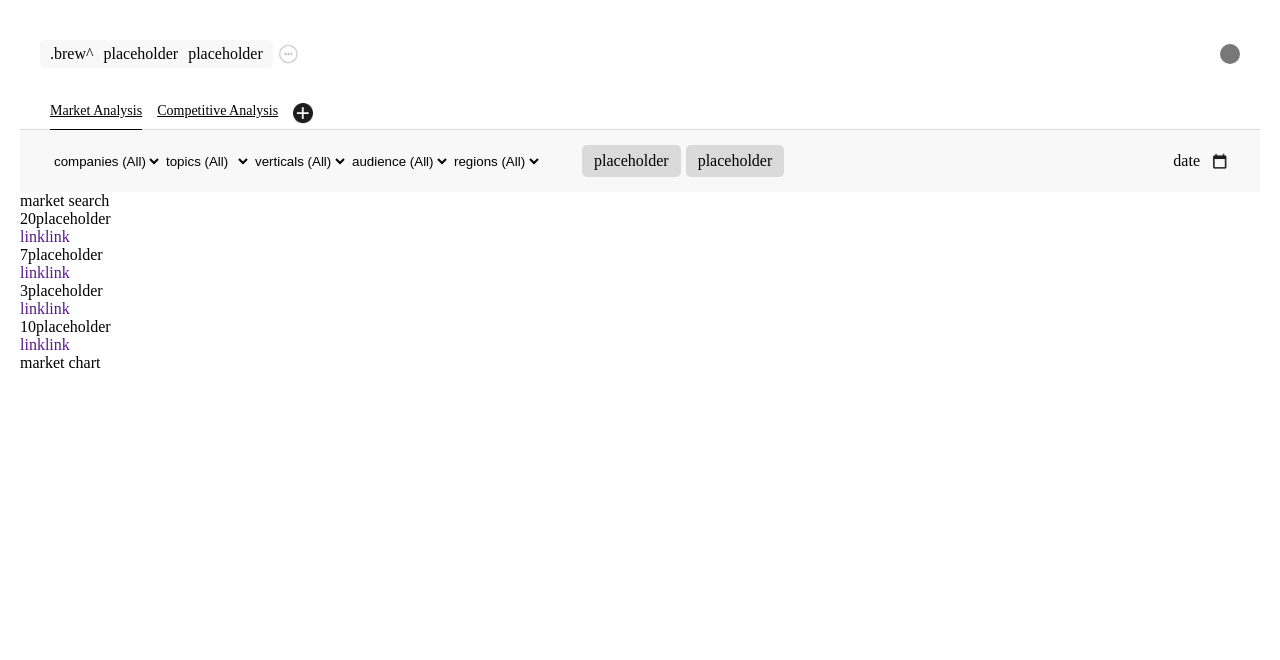
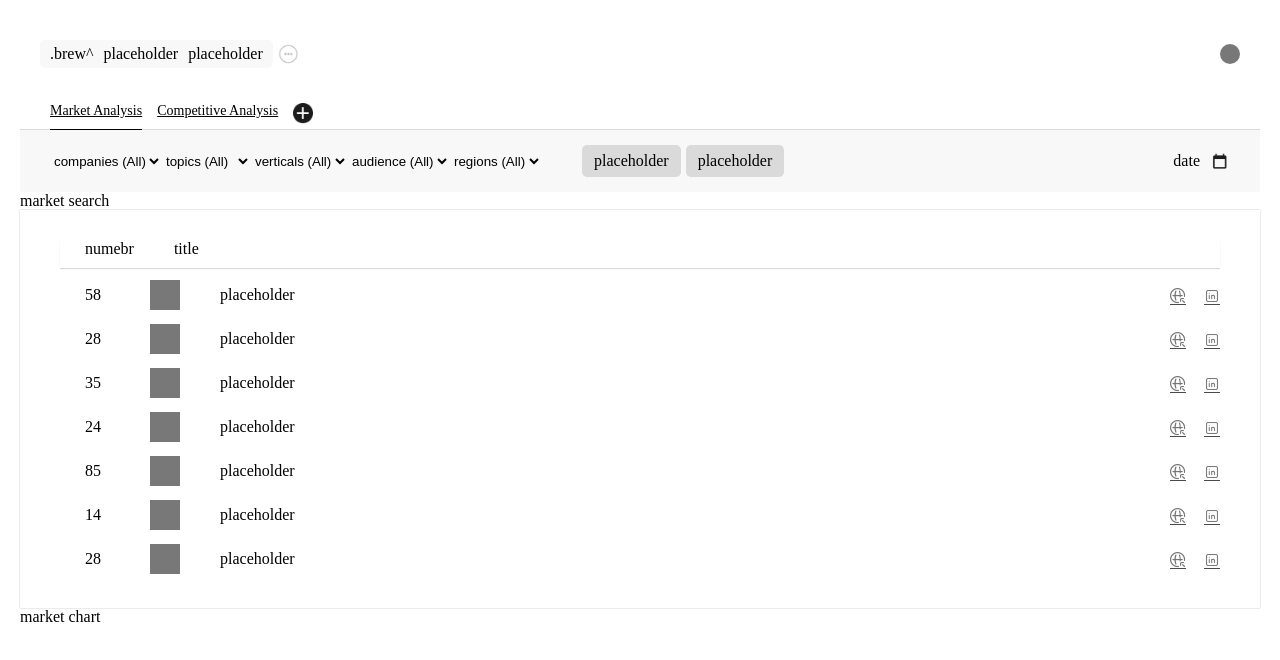
Before and after one commit to shaniKupiec/Home-Assignment, a Vue app: page /#/ in a window 1280 px wide. Shown: the top 660 px of the page. Built offline with nearby package versions, Linux system fonts and the light colour scheme.

Commit message:
market list + preview styling

```diff
--- a/src/assets/styles/basics/_base.scss
+++ b/src/assets/styles/basics/_base.scss
@@ -37,6 +37,20 @@ input {
   cursor: pointer;
 }
 
+::-webkit-scrollbar {
+  width: 10px;
+
+  &-track {
+    background: $pClr2;
+  }
+  &-thumb {
+    background: $pClr4;
+    &:hover {
+      background: $pClr5;
+    }
+  }
+}
+
 .app {
   padding: 20px;
 }
--- a/src/assets/styles/components/market/_market-list.scss
+++ b/src/assets/styles/components/market/_market-list.scss
@@ -0,0 +1,29 @@
+.market-list{
+    padding: 30px;
+    box-shadow: 0px 0px 1px 0px $pClr3;
+
+    &__header{
+        margin: 0 10px 0;
+        padding-bottom: 10px;
+        box-shadow: 0px 1px 1px 0px $pClr2;
+
+        &__number{
+            padding-inline-start: 25px;
+        }
+
+        &__title{
+            padding-inline-start: 40px ;
+
+        }
+    }
+
+    &__list{
+        margin-top: 10px;
+        padding-inline-end: 5px;
+        display: flex;
+        flex-direction: column;
+        gap: 10px;
+        overflow: auto;
+        max-height: 300px;
+    }
+}
--- a/src/assets/styles/components/market/_market-preview.scss
+++ b/src/assets/styles/components/market/_market-preview.scss
@@ -0,0 +1,25 @@
+.market-preview {
+    @include flex(row, space-between);
+    &__left {
+        @include flex();
+        gap: 40px;
+        padding-inline-start: 35px;
+
+        &__number {
+            width: 25px;
+        }
+
+        &__block {
+            width: 30px;
+            height: 30px;
+            background-color: $pClr4;
+        }
+
+        &__title {
+        }
+    }
+    &__right {
+        cursor: pointer;
+        width: 63px;
+    }
+}
--- a/src/components/Market/MarketList.vue
+++ b/src/components/Market/MarketList.vue
@@ -1,6 +1,10 @@
 <template>
-  <section>
-    <ul>
+  <section class="market-list">
+    <header class="market-list__header">
+      <span class="market-list__header__number">numebr</span>
+      <span class="market-list__header__title">title</span>
+    </header>
+    <ul class="market-list__list">
       <MarketPreview v-for="marketInfo in marketData" :key="marketInfo.id" :marketInfo="marketInfo" />
     </ul>
   </section>
--- a/src/components/Market/MarketPreview.vue
+++ b/src/components/Market/MarketPreview.vue
@@ -1,28 +1,25 @@
 <template>
-    <li>
-      <div>
-        <span>{{marketInfo.number}}</span>
-        <span>{{marketInfo.title}}</span>
-      </div>
-      <div>
-        <a href="">link</a>
-        <a href="">link</a>
-      </div>
-    </li>
+  <li class="market-preview">
+    <div class="market-preview__left">
+      <div class="market-preview__left__number">{{ marketInfo.number }}</div>
+      <div class="market-preview__left__block"></div>
+      <div class="market-preview__left__title">{{ marketInfo.title }}</div>
+    </div>
+    <img src="../../assets/images/links.png" class="market-preview__right" alt="" />
+  </li>
 </template>
 
 <script>
-
 export default {
- props: {
-   marketInfo: Object,
- },
+  props: {
+    marketInfo: Object,
+  },
   components: {},
   data() {
-    return {}
+    return {};
   },
   created() {},
   methods: {},
   computed: {},
-}
+};
 </script>
--- a/src/store/modules/market-module.js
+++ b/src/store/modules/market-module.js
@@ -1,27 +1,6 @@
 export default {
   state: {
-    marketData: [
-      {
-        id: 'sdfgh',
-        title: 'placeholder',
-        number: 20
-      },
-      {
-        id: 'fgtrdsx',
-        title: 'placeholder',
-        number: 7
-      },
-      {
-        id: 'hgtredc',
-        title: 'placeholder',
-        number: 3
-      },
-      {
-        id: 'swe456yu',
-        title: 'placeholder',
-        number: 10
-      },
-    ],
+    marketData: _makeRandomData(10),
     filterOptions: [
       {
         name: "companies",
@@ -44,7 +23,7 @@ export default {
         options: ["regions (All)", "placeholder", "placeholder", "placeholder", "placeholder"],
       },
     ],
-    filterDates: [1657706016666, 1657706016666]
+    filterDates: [1657706016666, 1657706016666],
   },
   getters: {
     marketData(state) {
@@ -60,3 +39,30 @@ export default {
   mutations: {},
   actions: {},
 };
+
+function _makeId(length = 5) {
+  var txt = "";
+  var possible = "ABCDEFGHIJKLMNOPQRSTUVWXYZabcdefghijklmnopqrstuvwxyz0123456789";
+  for (var i = 0; i < length; i++) {
+    txt += possible.charAt(Math.floor(Math.random() * possible.length));
+  }
+  return txt;
+}
+
+function _getRandomInt(min = 0, max = 100) {
+  min = Math.ceil(min);
+  max = Math.floor(max);
+  return Math.floor(Math.random() * (max - min) + min);
+}
+
+function _makeRandomData(x) {
+  var data = [];
+  for (let index = 0; index < x; index++) {
+    data.push({
+      id: _makeId(),
+      title: "placeholder",
+      number: _getRandomInt(),
+    })
+  }
+  return data
+}
```
Also changed, not shown: src/assets/images/links.png (added).
